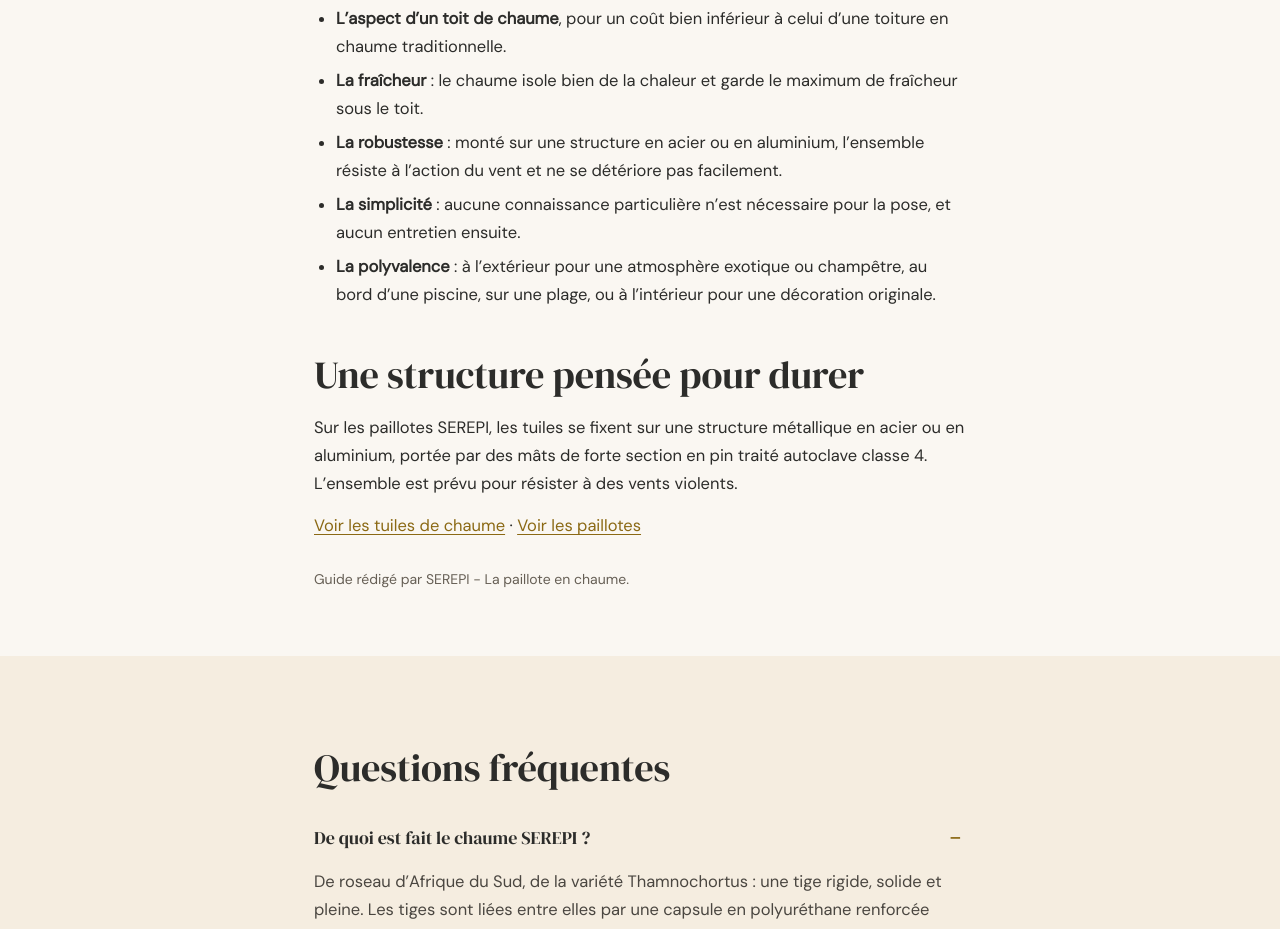
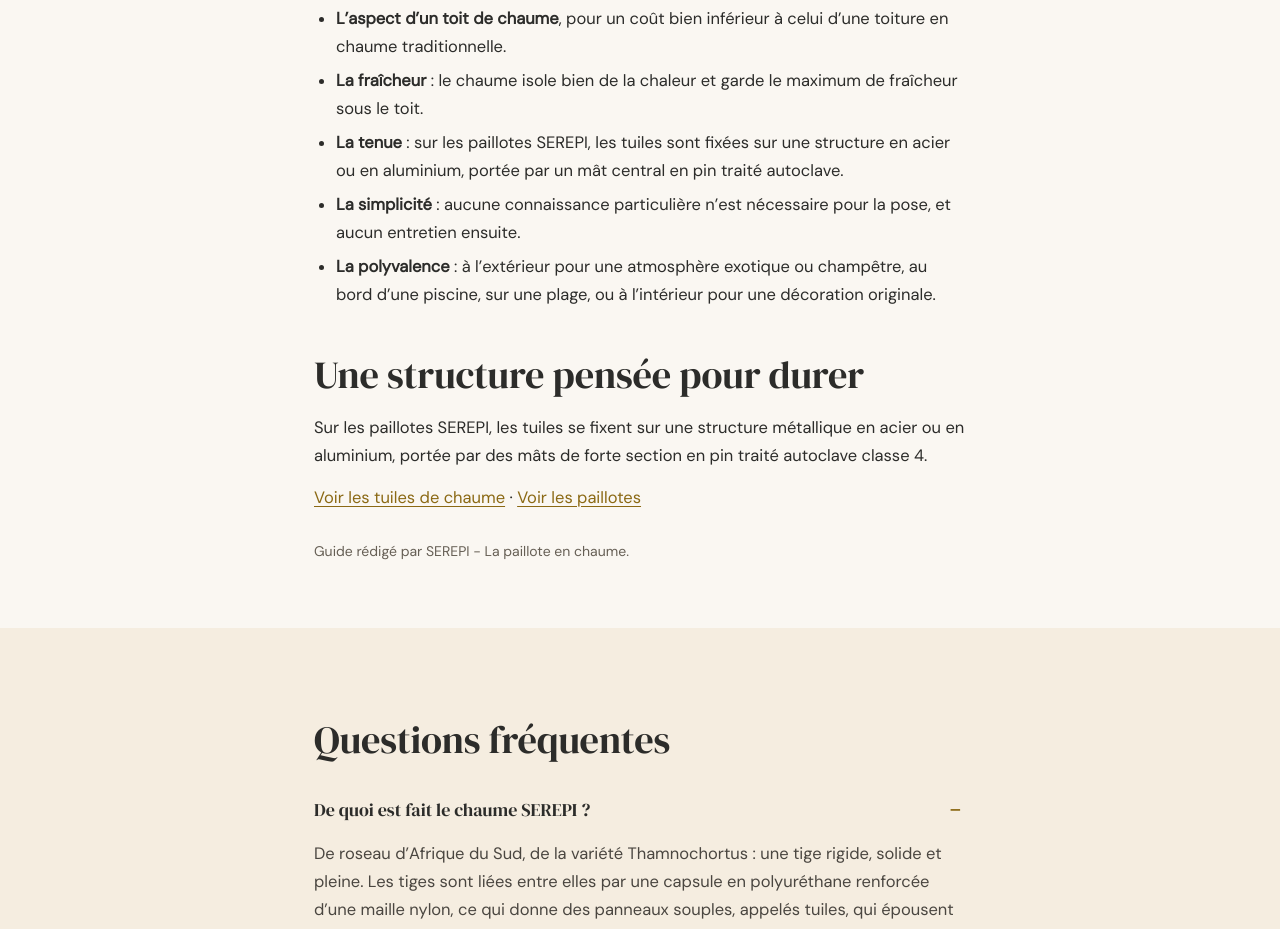
Before and after one commit to PDV86/la-paillote-en-chaume, an Astro site: page /conseils/chaume-naturel-roseau-afrique-du-sud in a window 1280 px wide. Shown: the part 1820-2749 px from the top of the page. Built offline with nearby package versions, Linux system fonts and the light colour scheme; Astro itself is replaced by a stand-in of ours.

Commit message:
Refonte : guide chaume sans promesse de resistance au vent

```diff
--- a/src/pages/conseils/chaume-naturel-roseau-afrique-du-sud.astro
+++ b/src/pages/conseils/chaume-naturel-roseau-afrique-du-sud.astro
@@ -16,11 +16,11 @@ import { u } from '../../lib/url';
   <ul>
     <li><strong>L’aspect d’un toit de chaume</strong>, pour un coût bien inférieur à celui d’une toiture en chaume traditionnelle.</li>
     <li><strong>La fraîcheur</strong> : le chaume isole bien de la chaleur et garde le maximum de fraîcheur sous le toit.</li>
-    <li><strong>La robustesse</strong> : monté sur une structure en acier ou en aluminium, l’ensemble résiste à l’action du vent et ne se détériore pas facilement.</li>
+    <li><strong>La tenue</strong> : sur les paillotes SEREPI, les tuiles sont fixées sur une structure en acier ou en aluminium, portée par un mât central en pin traité autoclave.</li>
     <li><strong>La simplicité</strong> : aucune connaissance particulière n’est nécessaire pour la pose, et aucun entretien ensuite.</li>
     <li><strong>La polyvalence</strong> : à l’extérieur pour une atmosphère exotique ou champêtre, au bord d’une piscine, sur une plage, ou à l’intérieur pour une décoration originale.</li>
   </ul>
   <h2 class="t">Une structure pensée pour durer</h2>
-  <p>Sur les paillotes SEREPI, les tuiles se fixent sur une structure métallique en acier ou en aluminium, portée par des mâts de forte section en pin traité autoclave classe 4. L’ensemble est prévu pour résister à des vents violents.</p>
+  <p>Sur les paillotes SEREPI, les tuiles se fixent sur une structure métallique en acier ou en aluminium, portée par des mâts de forte section en pin traité autoclave classe 4.</p>
   <p><a href={u('/tuiles-de-chaume/')}>Voir les tuiles de chaume</a> · <a href={u('/paillotes-en-chaume/')}>Voir les paillotes</a></p>
 </Guide>
```
